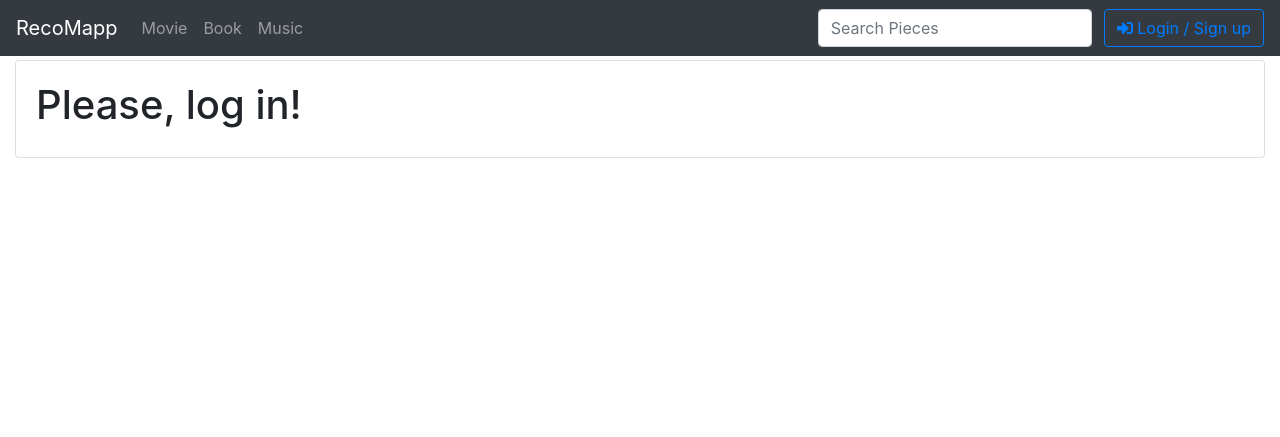
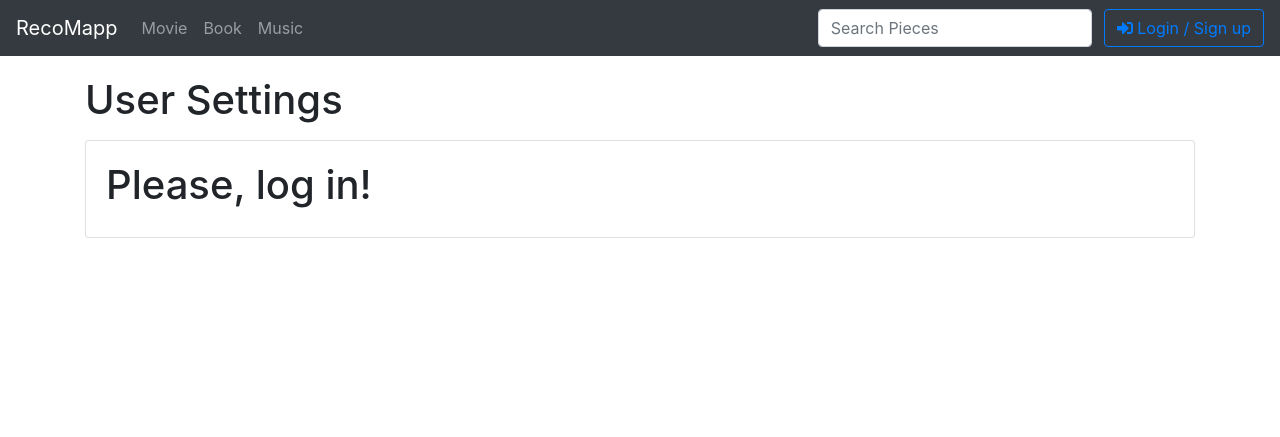
Before and after one commit to akalp/recomapp, a Django app: template recom/templates/recom/user_edit.html in a window 1280 px wide. Shown: the top 437 px of the page. Run offline with Django 3.2, Linux system fonts and the light colour scheme; the template is opened without the code that fills it, so the values that code supplies are empty; some libraries are stand-ins or nearby versions.

Commit message:
ADD title

```diff
--- a/recom/templates/recom/user_edit.html
+++ b/recom/templates/recom/user_edit.html
@@ -1,6 +1,8 @@
 {% extends 'base.html' %} {% load static crispy_forms_filters %}
 {% block title %}Update User | RecoMapp{% endblock %}
 {% block content %}
+    <div class="container">
+        <h1 class="my-3">User Settings</h1>
         <div class="card">
             <div class="card-body">
                 {% if user.is_authenticated %}
@@ -14,6 +16,7 @@
                 {% endif %}
             </div>
         </div>
+    </div>
 {% endblock %}
 {% block javascript %}
     <script>
```
Lines whose indentation alone changed are shown as unchanged.
